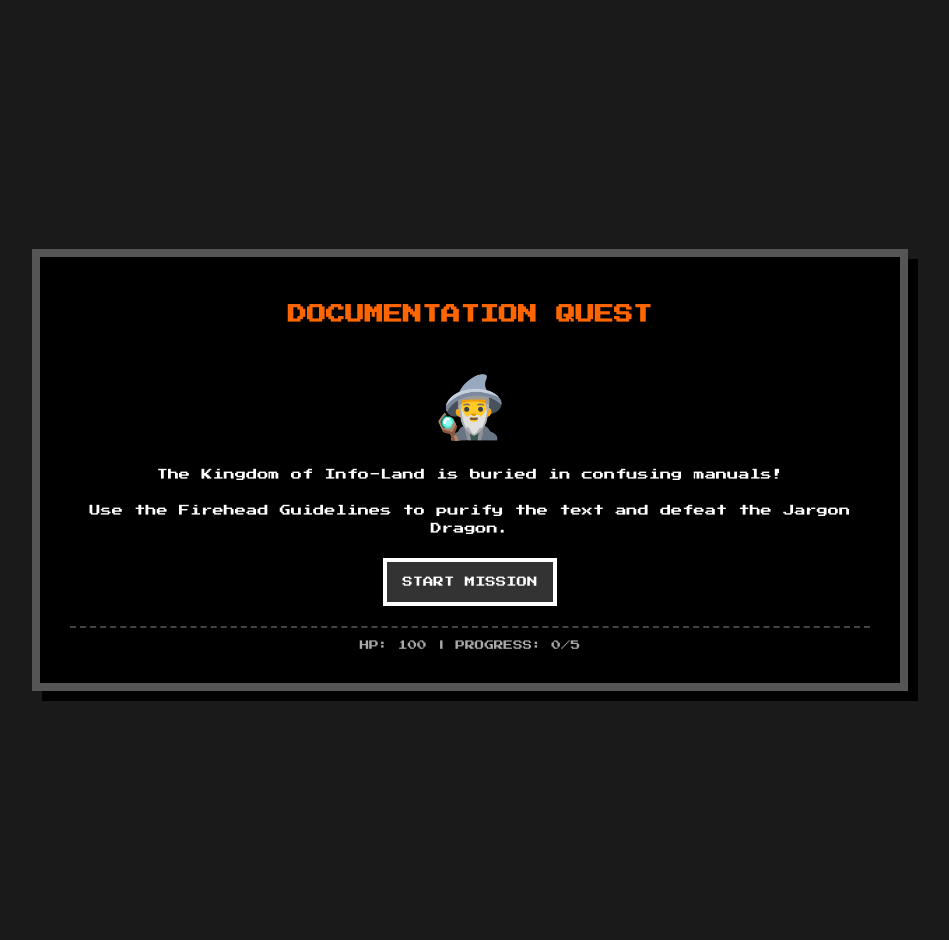
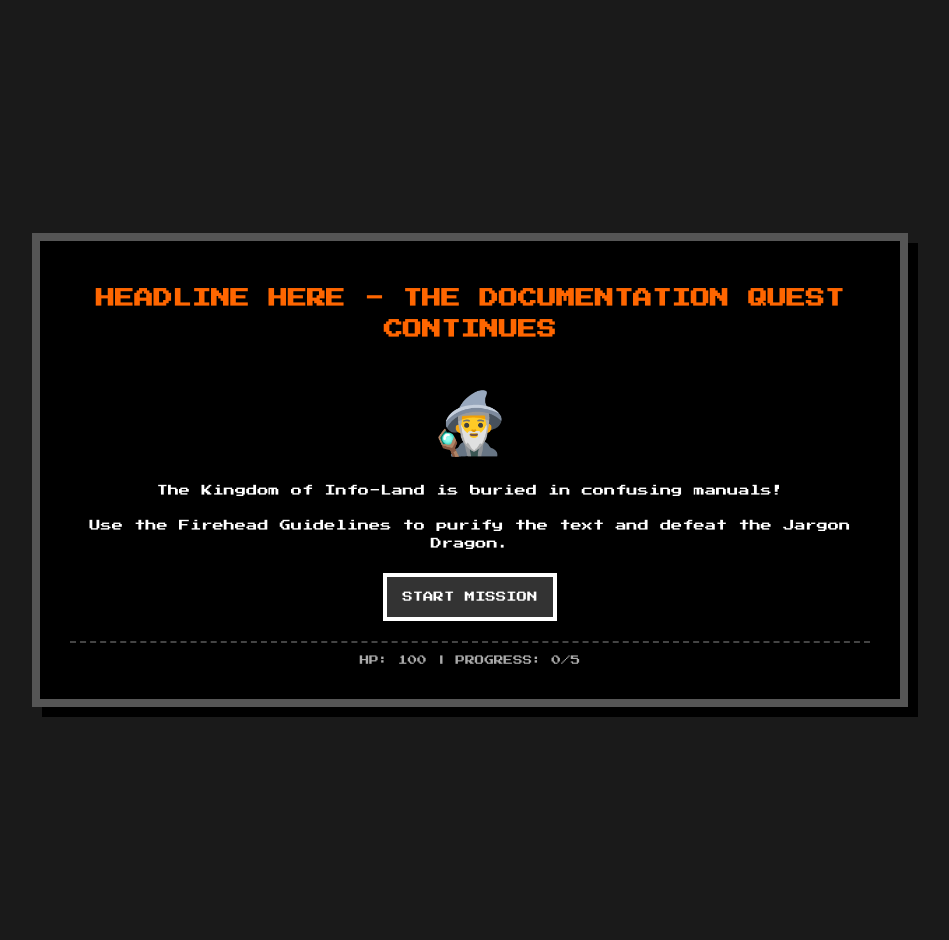
Before and after one commit to cblocher/cblocher.github.io, a Jekyll site: the page projects-doc-quest.html, which Jekyll copies as it is, in a window 1280 px wide. Shown: the whole page, without its empty margins (170-1119 px from the left). Built offline with Jekyll 4.4.1, drawn with Linux system fonts in a browser that asks for light colours.

Commit message:
Update title and heading for documentation quest

```diff
--- a/projects-doc-quest.html
+++ b/projects-doc-quest.html
@@ -3,7 +3,7 @@
 <head>
     <meta charset="UTF-8">
     <meta name="viewport" content="width=device-width, initial-scale=1.0">
-    <title>Documentation Quest: 8-Bit Rewrite</title>
+    <title>Headline Hero: The Documentation Quest Continues</title>
     <script>"https://cdn.tailwindcss.com"></script>
     <link href="https://fonts.googleapis.com/css2?family=Press+Start+2P&display=swap" rel="stylesheet">
     <style>
@@ -103,7 +103,7 @@
 
     <div id="game-container">
         <div id="start-screen" class="screen active">
-            <h1>DOCUMENTATION QUEST</h1>
+            <h1>HEADLINE HERE - THE DOCUMENTATION QUEST CONTINUES</h1>
             <span class="sprite">🧙‍♂️</span>
             <p>The Kingdom of Info-Land is buried in confusing manuals! <br><br> Use the Firehead Guidelines to purify the text and defeat the Jargon Dragon.</p>
             <button onclick="nextLevel(1)" style="text-align:center">START MISSION</button>
```
